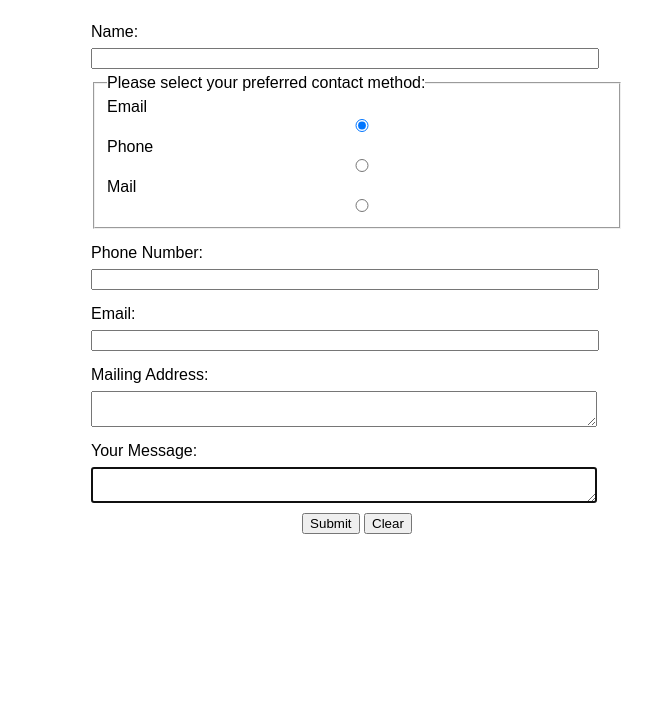
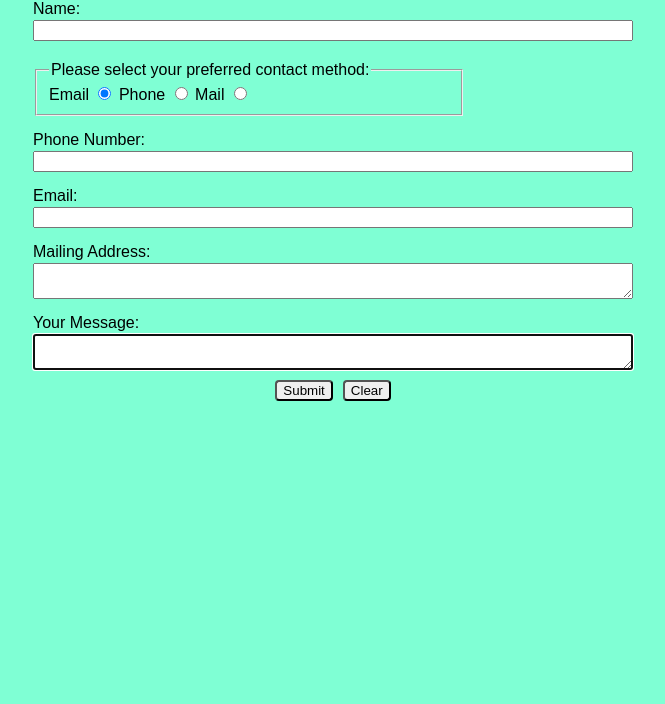
Before and after one commit to itskingcharles/HTML_Forms_Practice, a plain HTML site: page index.html in a window 1280 px wide. Shown: the part 96-800 px from the top of the page, without its empty margins (307-972 px from the left). Drawn offline with Linux system fonts and the light colour scheme.

Commit message:
Updated css and added notes.

```diff
--- a/styles.css
+++ b/styles.css
@@ -1,93 +1,73 @@
+/* Body and Universal stylings */
 
 body {
     font-family: Arial, Helvetica, sans-serif;
-    width: 100%;
-
+    background-color: aquamarine;
+    margin: 0 auto;
+    padding: 10px;
+    max-width: 600px;
 }
-
-main {
-    max-width: 500px;
-    margin: auto;
-    width: auto;
-}
-
-.emailForm {
-    width: auto;
-}
-
 
 h1 {
     border-bottom: 1px solid lightgray;
 }
 
+/* Form level stylings */
+
 .formContainer {
     display: flex;
     flex-direction: column;
     flex-wrap: wrap;
+
 }
 
-/* Styling for submit and reset buttons */
+/* Fieldset and Radio Buttons */
+
+fieldset {
+    display: inline;
+    margin-top: 10px;
+    margin-bottom: 10px;
+    width: 400px;
+}
+
+/* Labels, input[type="text"] and Textarea */
+
+label {
+    margin-top: 5px;
+    margin-bottom: 2px;
+}
+
+input[type="text"] {
+    margin-bottom: 10px;
+}
+
+input[type="email"] {
+    margin-bottom: 10px;
+}
+
+textarea {
+    margin-bottom: 10px;
+}
+
+/* Submit and Reset buttons */
+
+button {
+    border-radius: 4px;
+    margin-left: 5px;
+    margin-right: 5px;
+}
 
 .buttonContainer {
-    margin: 0 auto;
+    display: flex;
+    justify-content: center;
 }
 
-button {
-    justify-content: center;
-    margin-top: 5px;
-}
+@media all and (min-width: 800px) {
 
-/* Radio buttons */
-
-.radioButton {
-    display: flex;
-    flex-direction: row;
-    flex-wrap: wrap;
-    align-items: center;
-    align-content: center;
-}
-
-/*input[type="radio"] {
-    vertical-align: middle;
-    margin: 0;
-
-}*/
-
-label {
-    justify-content: left;
-    padding-top: 10px;
-    padding-bottom: 2px;
-    vertical-align: middle;
-}
-
-fieldset div {
-    align-items: center;
-}
-
-fieldset {
-    display: inline-block;
-    width: 300px;
-}
-
-legend {
-    padding: 0;
-}
-
-input, label, textarea, fieldset {
-    width: 100%;
-    margin-bottom: 5px;
-}
-
-
-
-div label {
-    padding-top: 10px;
-}
-
-@media all and (min-width: 600px) {
-
-    main {
+    body {
+        font-family: Arial, Helvetica, sans-serif;
+        background-color: aquamarine;
+        margin: 0 auto;
         width: 100%;
-        padding: 20px;
     }
 }
```
